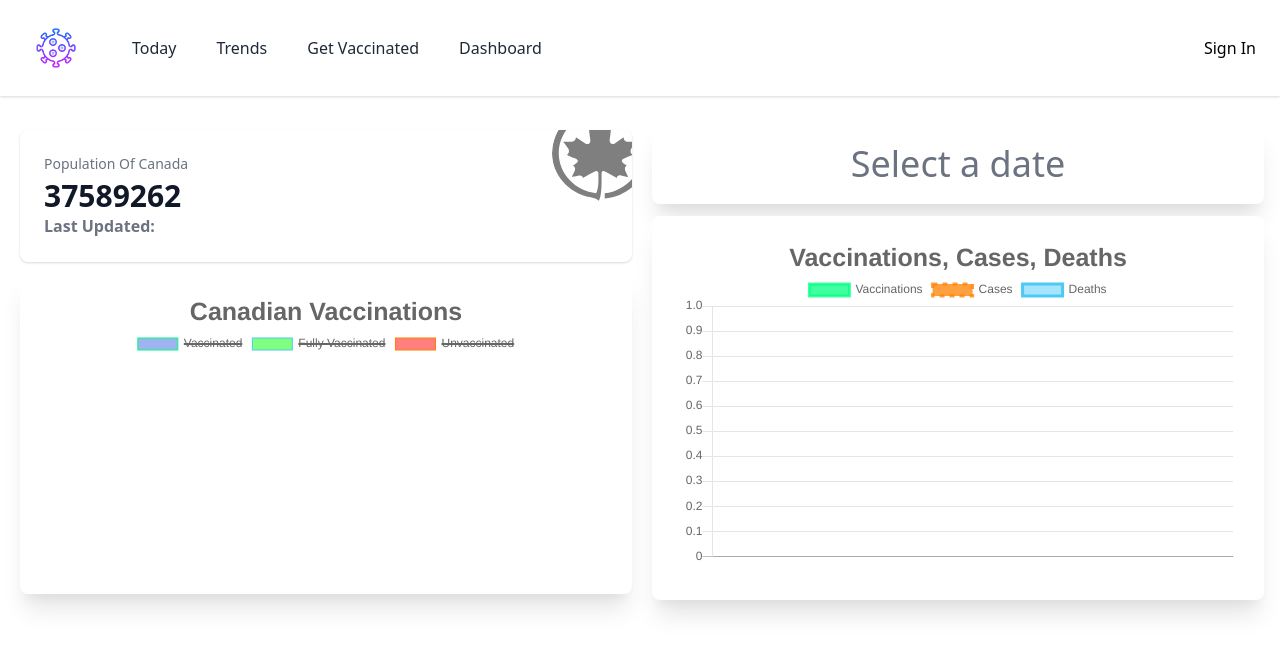
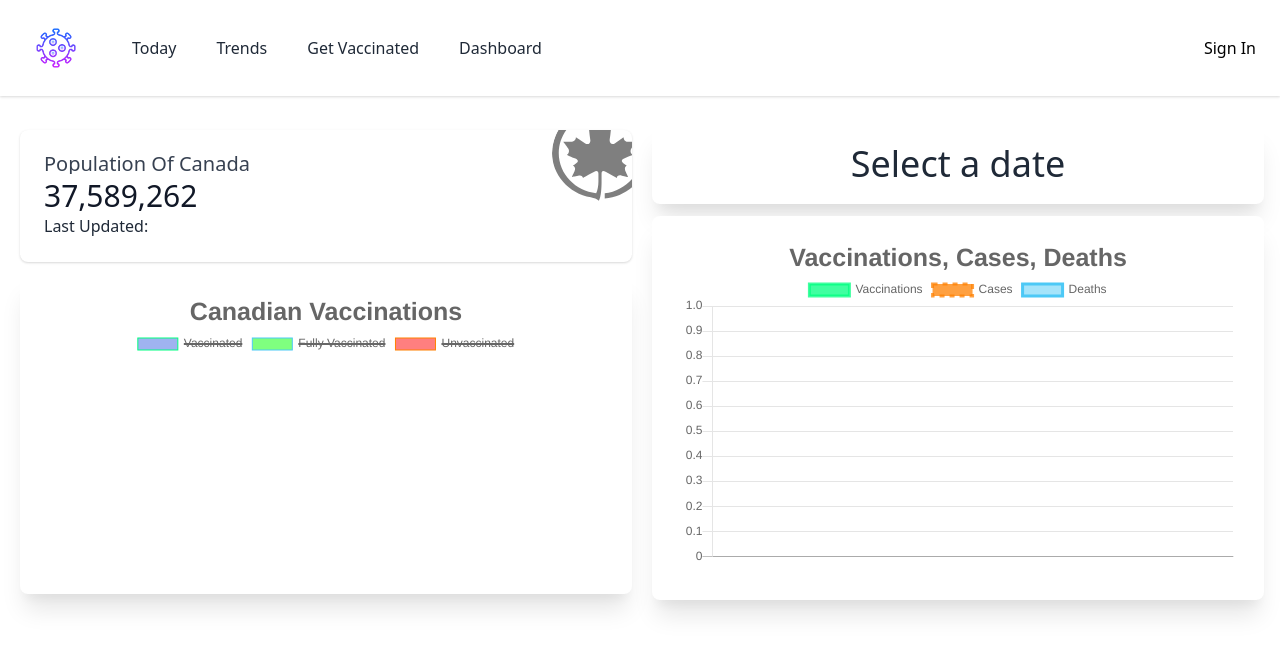
Before and after one commit to hector4213/coronaviruscanada, a React (Create React App) app: page /trends in a window 1280 px wide. Shown: the top 654 px of the page. Built offline with nearby package versions, Linux system fonts and the light colour scheme; no server answers.

Commit message:
change header styles

```diff
--- a/src/components/Charts/CanadaStats.jsx
+++ b/src/components/Charts/CanadaStats.jsx
@@ -11,13 +11,13 @@ const CanadaStats = () => {
       />
       <div className="px-4 py-5 sm:p-6">
         <dl>
-          <dt className="text-sm leading-5 font-medium text-gray-500 truncate">
+          <dt className="text-xl leading-5 font-thin text-gray-700 truncate">
             Population Of Canada
           </dt>
-          <dd className="mt-1 text-3xl leading-9 font-semibold text-gray-900">
-            37589262
+          <dd className="mt-1 text-3xl leading-9 font-light text-gray-900">
+            37,589,262
           </dd>
-          <dd className="text-gray-500 font-semibold">
+          <dd className="text-gray-800 font-light">
             <span>Last Updated: {apiLastUpdated}</span>
           </dd>
         </dl>
--- a/src/components/Charts/CasesChart.jsx
+++ b/src/components/Charts/CasesChart.jsx
@@ -56,7 +56,7 @@ const CasesChart = () => {
   return (
     <div className="w-full flex flex-col ">
       <div className="bg-white shadow-xl rounded-lg w-full text-center">
-        <h1 className="text-4xl p-5 text-gray-500">Select a date</h1>
+        <h1 className="text-4xl p-5 font-thin text-gray-800">Select a date</h1>
         <DatePicker />
       </div>
       <article className="h-96 w-full mt-3 p-7 bg-white shadow-xl rounded-lg">
```
